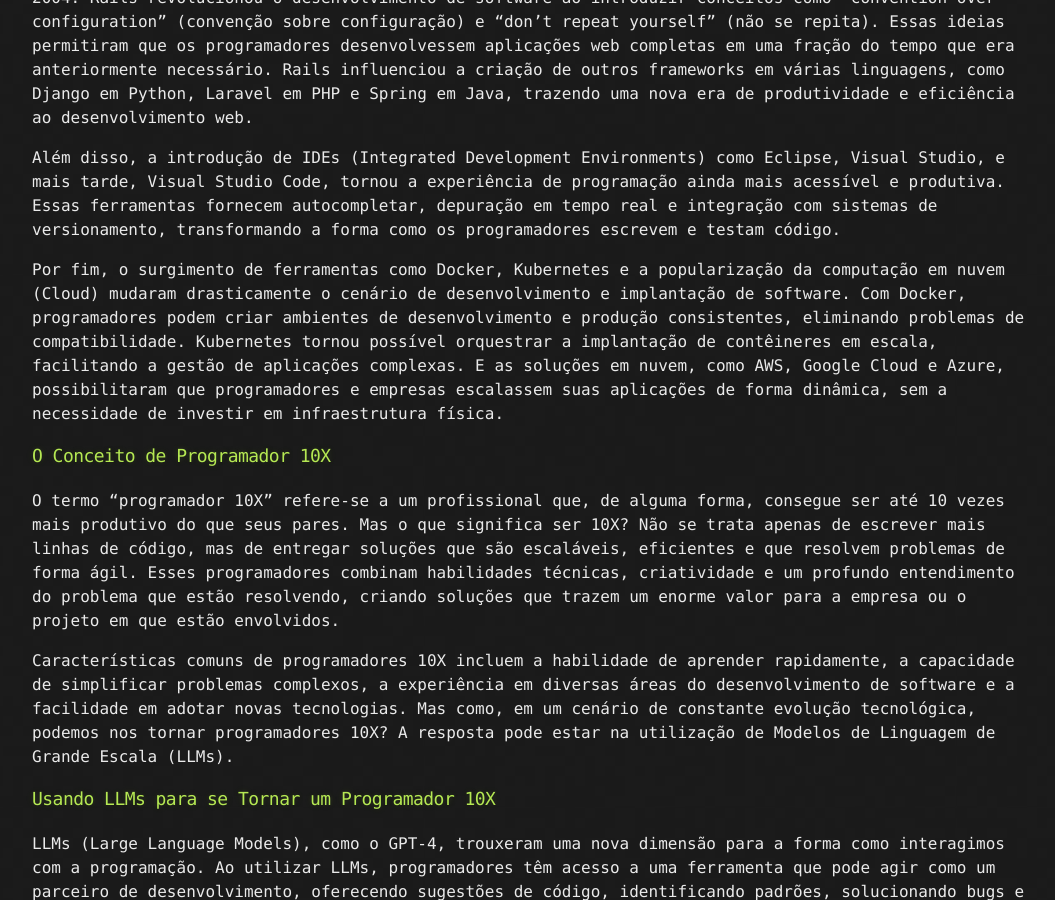
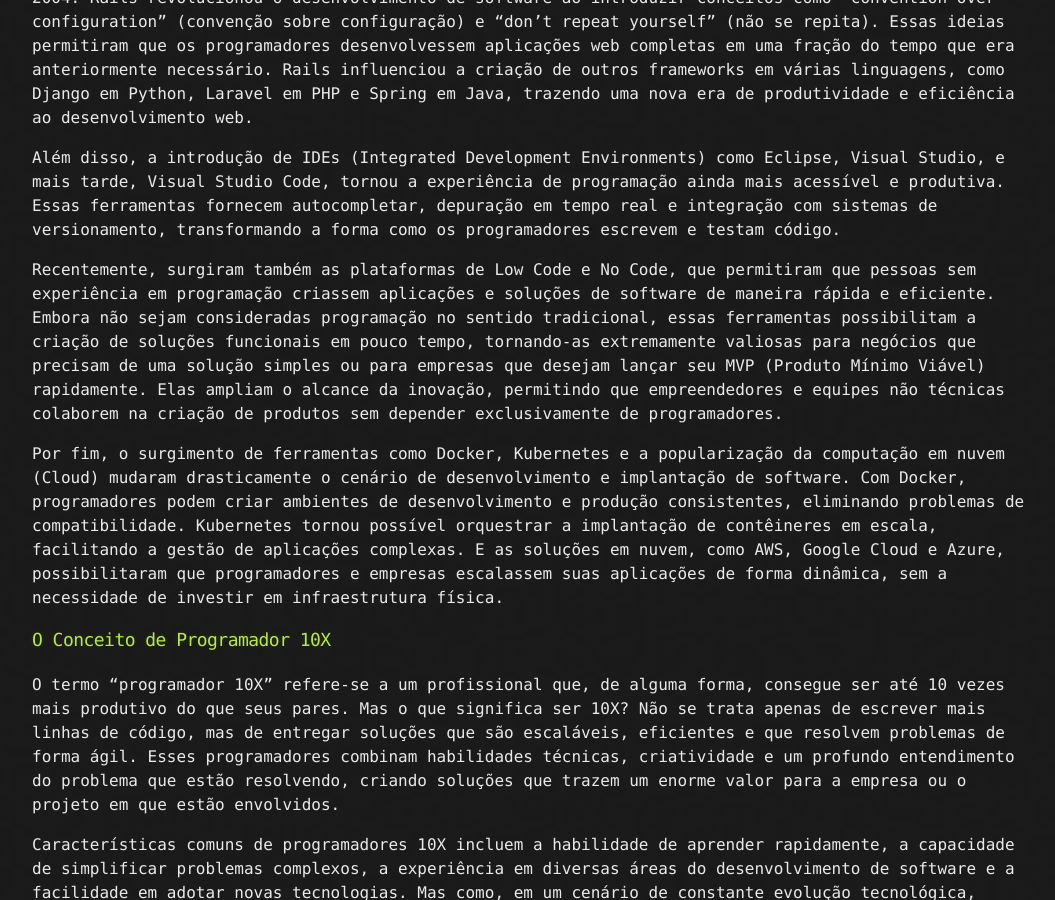
Before and after one commit to valdersonjr/valdersonjr.github.io, a Jekyll site: the page built from _posts/2024-09-25-Como se tornar um programador 10X utilizando LLMs.md, in a window 1280 px wide and 900 px high, scrolled down 789 px. Shown: the whole window, without its empty margins (108-1163 px from the left). Built offline with Jekyll 4.4.1, drawn with Linux system fonts in a browser that asks for light colours; comment, search, counter and statistics services are not loaded.

Commit message:
Adiciona informaçõs de Low Code e No Code.

```diff
--- a/_posts/2024-09-25-Como se tornar um programador 10X utilizando LLMs.md
+++ b/_posts/2024-09-25-Como se tornar um programador 10X utilizando LLMs.md
@@ -15,6 +15,8 @@
 Um marco importante nessa jornada foi o surgimento do framework Ruby on Rails (ou apenas Rails), em 2004. Rails revolucionou o desenvolvimento de software ao introduzir conceitos como "convention over configuration" (convenção sobre configuração) e "don't repeat yourself" (não se repita). Essas ideias permitiram que os programadores desenvolvessem aplicações web completas em uma fração do tempo que era anteriormente necessário. Rails influenciou a criação de outros frameworks em várias linguagens, como Django em Python, Laravel em PHP e Spring em Java, trazendo uma nova era de produtividade e eficiência ao desenvolvimento web.
 
 Além disso, a introdução de IDEs (Integrated Development Environments) como Eclipse, Visual Studio, e mais tarde, Visual Studio Code, tornou a experiência de programação ainda mais acessível e produtiva. Essas ferramentas fornecem autocompletar, depuração em tempo real e integração com sistemas de versionamento, transformando a forma como os programadores escrevem e testam código.
+
+Recentemente, surgiram também as plataformas de Low Code e No Code, que permitiram que pessoas sem experiência em programação criassem aplicações e soluções de software de maneira rápida e eficiente. Embora não sejam consideradas programação no sentido tradicional, essas ferramentas possibilitam a criação de soluções funcionais em pouco tempo, tornando-as extremamente valiosas para negócios que precisam de uma solução simples ou para empresas que desejam lançar seu MVP (Produto Mínimo Viável) rapidamente. Elas ampliam o alcance da inovação, permitindo que empreendedores e equipes não técnicas colaborem na criação de produtos sem depender exclusivamente de programadores.
 
 Por fim, o surgimento de ferramentas como Docker, Kubernetes e a popularização da computação em nuvem (Cloud) mudaram drasticamente o cenário de desenvolvimento e implantação de software. Com Docker, programadores podem criar ambientes de desenvolvimento e produção consistentes, eliminando problemas de compatibilidade. Kubernetes tornou possível orquestrar a implantação de contêineres em escala, facilitando a gestão de aplicações complexas. E as soluções em nuvem, como AWS, Google Cloud e Azure, possibilitaram que programadores e empresas escalassem suas aplicações de forma dinâmica, sem a necessidade de investir em infraestrutura física.
 
```
